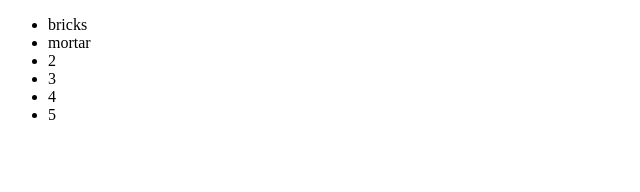
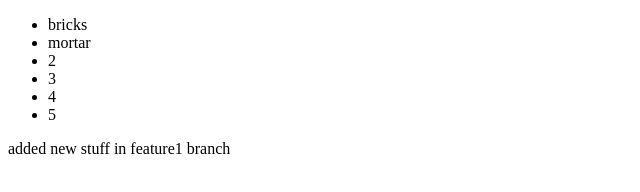
Before and after one commit to antonymously/practice1, a plain HTML site: page index.html in a window 1280 px wide. Shown: the whole page, without its empty margins (0-640 px from the left). Drawn offline with Linux system fonts and the light colour scheme.

Commit message:
added a line in feature1

```diff
--- a/index.html
+++ b/index.html
@@ -14,5 +14,6 @@
 				<li>5</li>
 			</ul>
 		</div>
+		<div>added new stuff in feature1 branch</div>
 	</body>
 </html>
```
